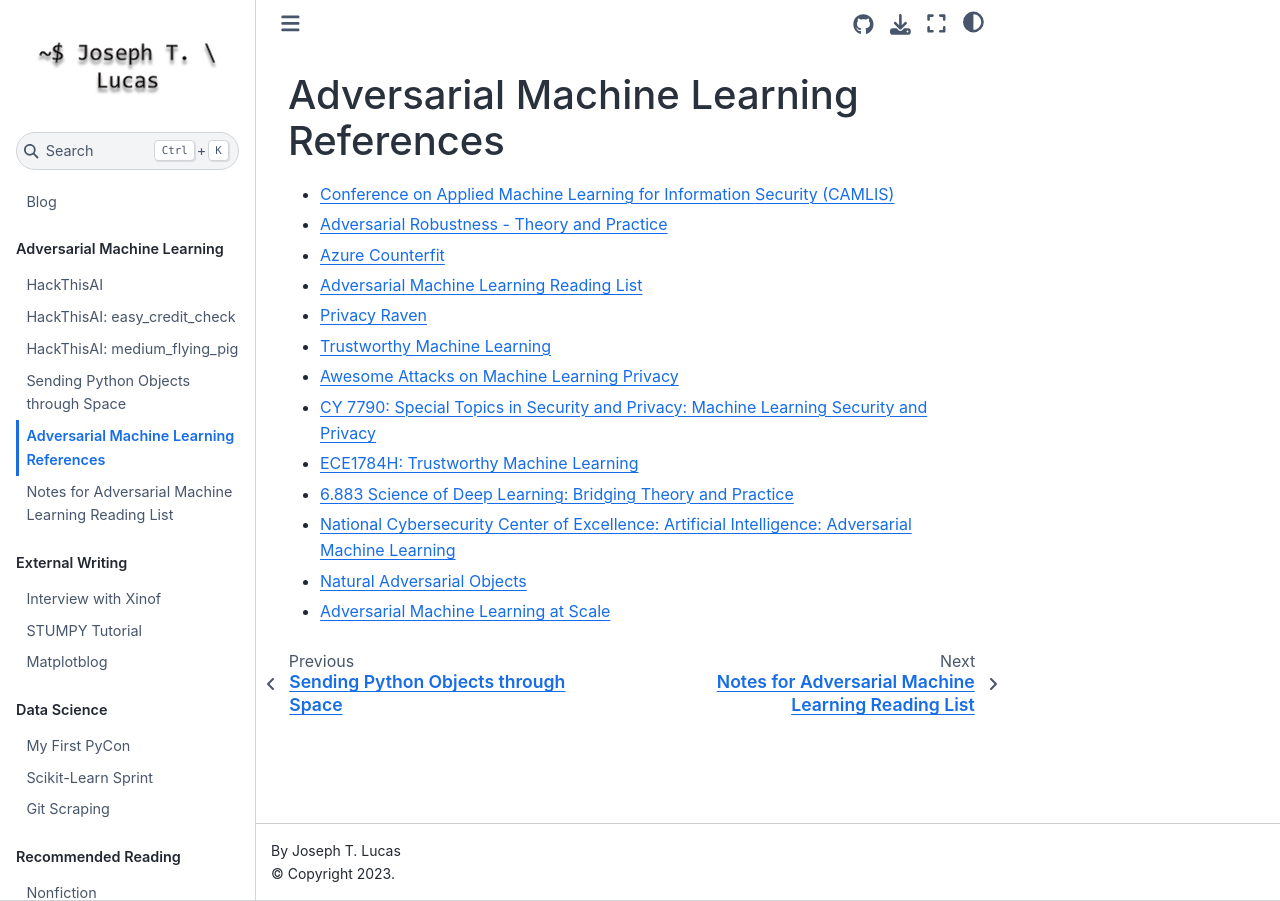
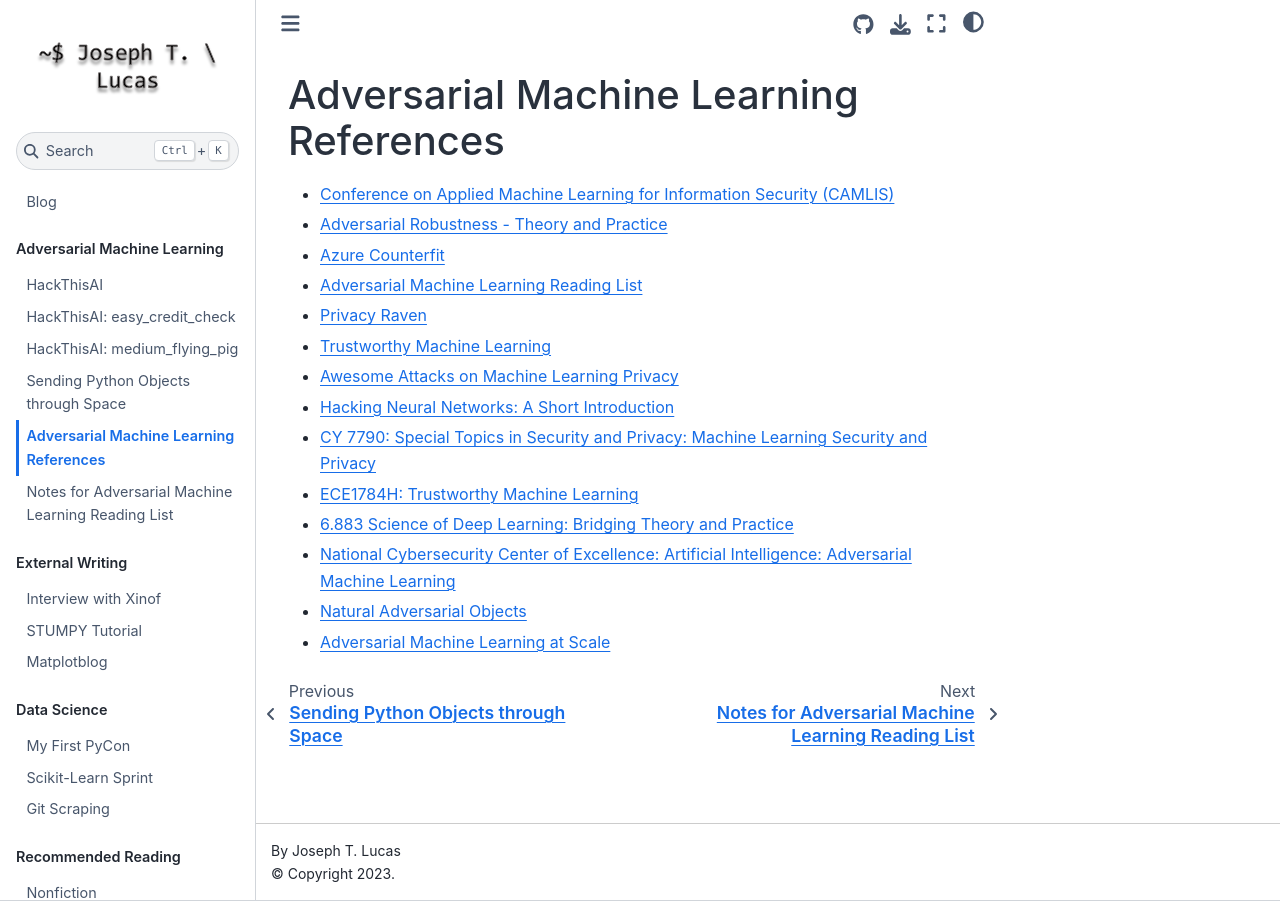
Before and after one commit to JosephTLucas/blog, a Jupyter Book: the page built from content/aml_references.md, in a window 1280 px wide. Built offline with Jupyter Book 1.0.4 settings and Sphinx 7.4.7 and the Sphinx Book theme 1.1.4, drawn with Linux system fonts in a browser that asks for light colours.

Commit message:
Update aml_references.md

```diff
--- a/content/aml_references.md
+++ b/content/aml_references.md
@@ -7,6 +7,7 @@
 - [Privacy Raven](https://github.com/trailofbits/PrivacyRaven)
 - [Trustworthy Machine Learning](http://www.trustworthymachinelearning.com/)
 - [Awesome Attacks on Machine Learning Privacy](https://github.com/stratosphereips/awesome-ml-privacy-attacks)
+- [Hacking Neural Networks: A Short Introduction](https://github.com/Kayzaks/HackingNeuralNetworks)
 - [CY 7790: Special Topics in Security and Privacy: Machine Learning Security and Privacy](https://www.ccs.neu.edu/home/alina/classes/Fall2021/)
 - [ECE1784H: Trustworthy Machine Learning](https://www.papernot.fr/teaching/f19-trustworthy-ml)
 - [6.883 Science of Deep Learning: Bridging Theory and Practice](https://people.csail.mit.edu/madry/6.883-Spring18/)
```
